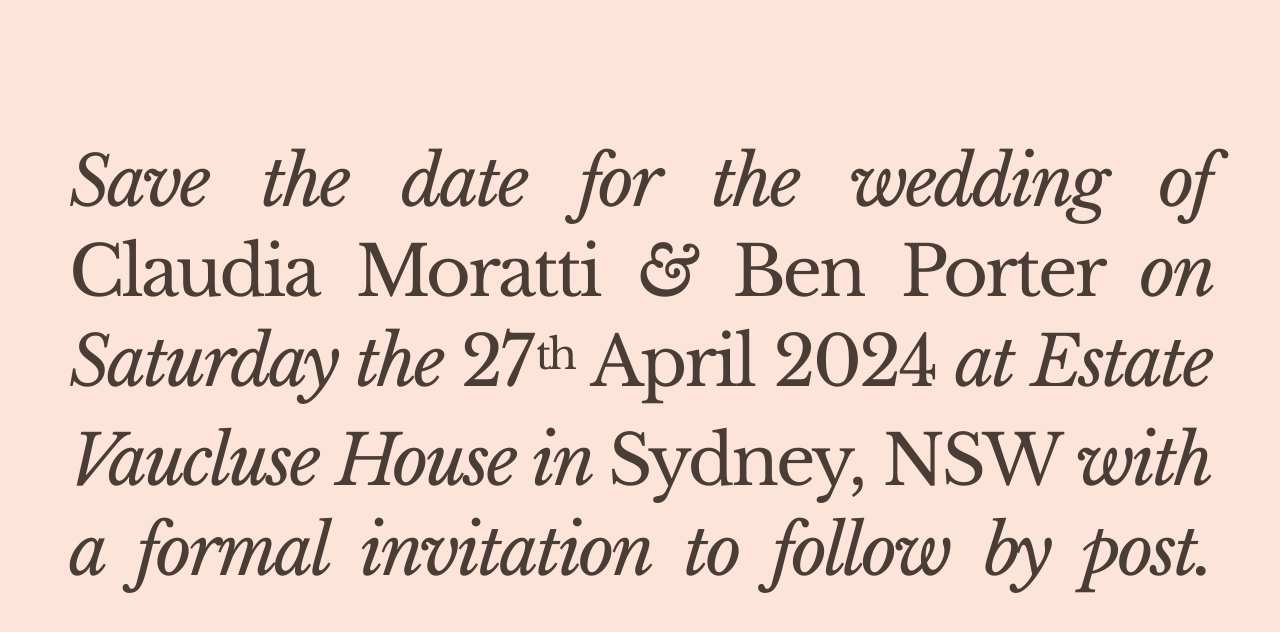
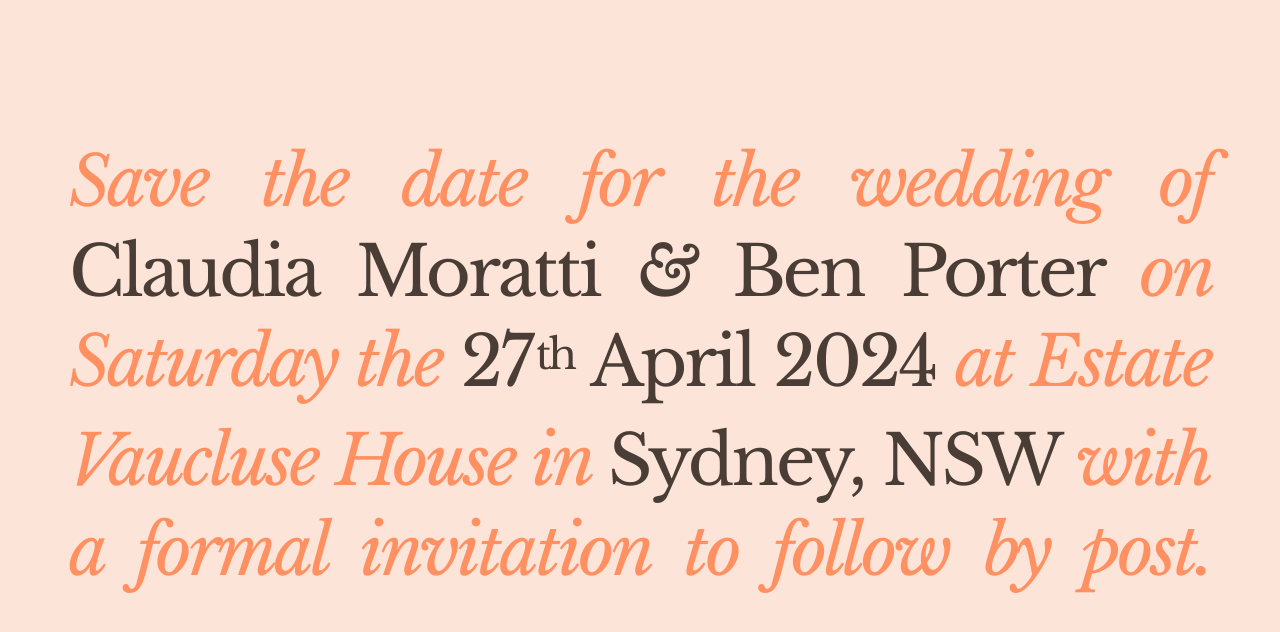
Before and after one commit to penborter/wedding, a plain HTML site: page index.html in a window 1280 px wide. Drawn offline with nearby package versions, Linux system fonts and the light colour scheme.

Commit message:
Fix save the date colour

```diff
--- a/style.css
+++ b/style.css
@@ -30,7 +30,7 @@ body {
 
   font-size: 40px;
   font-size: 5.4vmax;
-  color: var(--grey);
+  color: var(--orange);
 
   letter-spacing: -0.045em;
   line-height: 1.3em;
```
